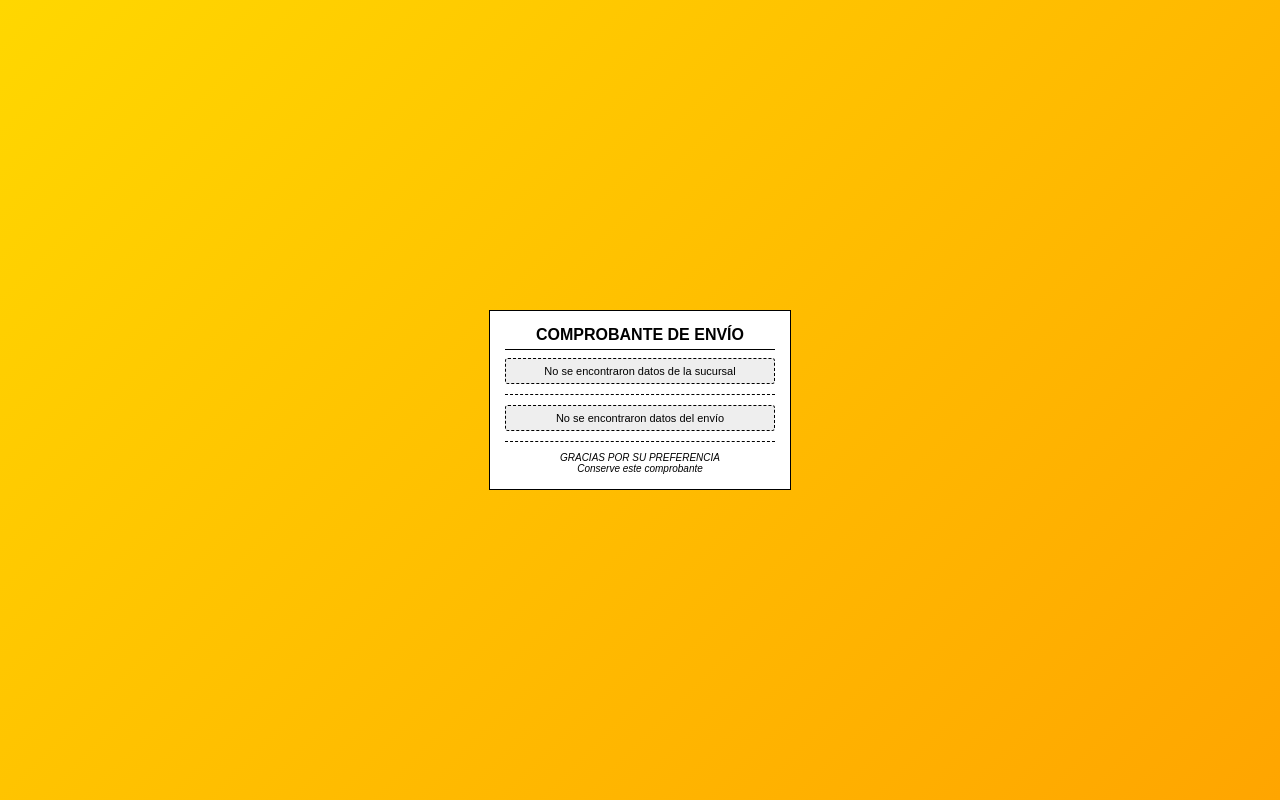
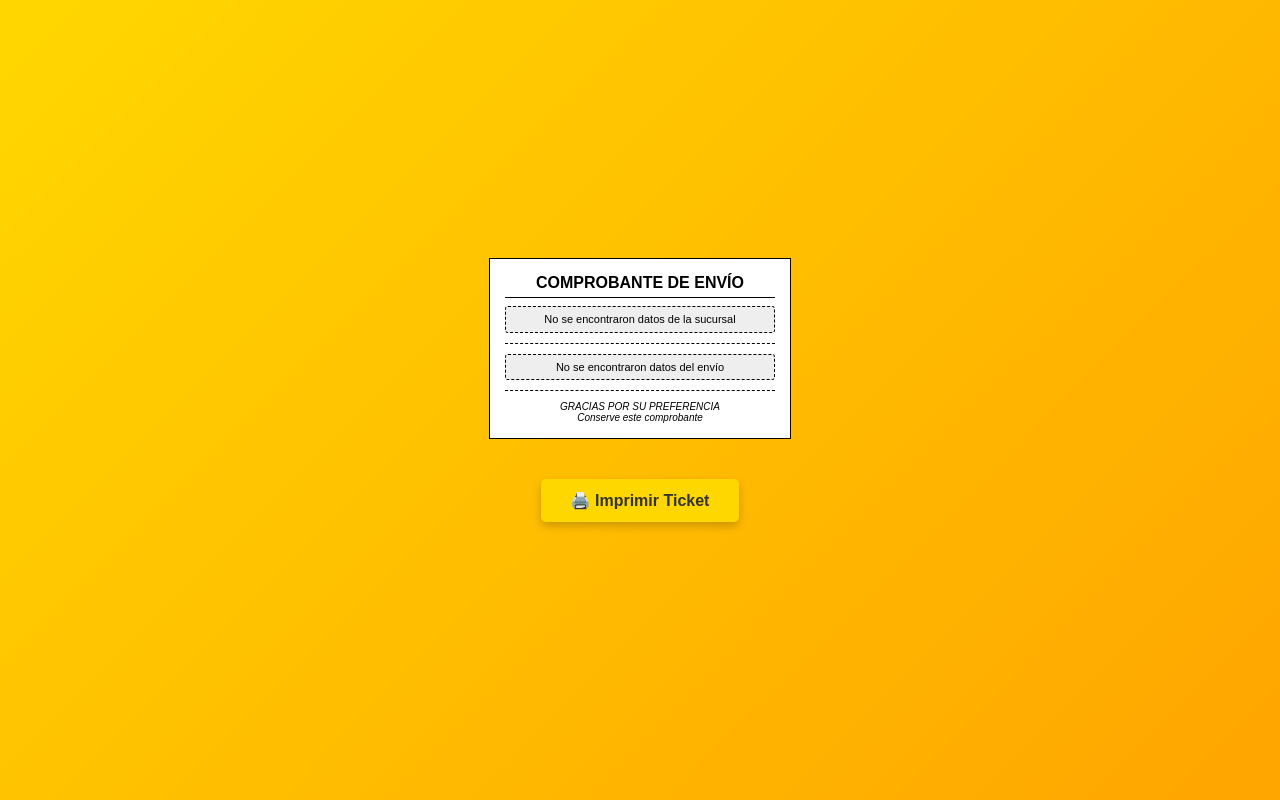
Before and after one commit to vicmajo/sistema-paqueteria, a Django app: template paqueteria/templates/paqueteria/ticket_envio.html in a window 1280 px wide. Run offline with Django 5.2, Linux system fonts and the light colour scheme; the template is opened without the code that fills it, so the values that code supplies are empty.

Commit message:
Ultimo comittt

```diff
--- a/paqueteria/templates/paqueteria/ticket_envio.html
+++ b/paqueteria/templates/paqueteria/ticket_envio.html
@@ -15,10 +15,18 @@
             background-color: #FFD700;
             background-image: linear-gradient(135deg, #FFD700 0%, #FFA500 100%);
             display: flex;
+            flex-direction: column;
             justify-content: center;
             align-items: center;
             min-height: 100vh;
-            padding: 10px;
+            padding: 20px;
+        }
+
+        .ticket-container {
+            display: flex;
+            flex-direction: column;
+            align-items: center;
+            margin-bottom: 20px;
         }
 
         .ticket {
@@ -28,6 +36,7 @@
             border: 1px solid #000;
             position: relative;
             overflow: hidden;
+            margin-bottom: 20px;
         }
 
         h2, h3 {
@@ -93,6 +102,26 @@
             border: 1px dashed #000;
         }
 
+        .print-btn {
+            background-color: #FFD700;
+            border: none;
+            padding: 12px 30px;
+            border-radius: 5px;
+            font-weight: bold;
+            font-size: 16px;
+            cursor: pointer;
+            transition: all 0.3s;
+            box-shadow: 0 4px 8px rgba(0,0,0,0.2);
+            color: #333;
+            margin-top: 20px;
+        }
+
+        .print-btn:hover {
+            background-color: #FFC000;
+            transform: translateY(-2px);
+            box-shadow: 0 6px 12px rgba(0,0,0,0.2);
+        }
+
         @media print {
             body {
                 background: none;
@@ -104,10 +133,15 @@
                 width: 8cm;
                 margin: 0 auto;
             }
+
+            .print-btn {
+                display: none;
+            }
         }
     </style>
 </head>
 <body>
+    <div class="ticket-container">
         <div class="ticket">
             <h2>COMPROBANTE DE ENVÍO</h2>
 
@@ -117,7 +151,7 @@
                     <div class="section-title">DATOS DE LA SUCURSAL</div>
                     <p><strong>Dirección:</strong> {{ datos_sucursal.direccion }}</p>
                     <p><strong>C.P.:</strong> {{ datos_sucursal.codigo_postal }} | <strong>Estado:</strong> {{ datos_sucursal.estado }}</p>
-                <p><strong></strong> {{ datos_sucursal.atendio }}</p>
+                    <p><strong>Atendió:</strong> {{ datos_sucursal.atendio }}</p>
                     <p><strong>RFC:</strong> {{ datos_sucursal.rfc }}</p>
                     <p><strong>Teléfono:</strong> {{ datos_sucursal.telefono }}</p>
                 </div>
@@ -156,5 +190,8 @@
                 Conserve este comprobante
             </div>
         </div>
+
+        <button class="print-btn" onclick="window.print()">🖨️ Imprimir Ticket</button>
+    </div>
 </body>
 </html>
```
Lines whose indentation alone changed are shown as unchanged.
